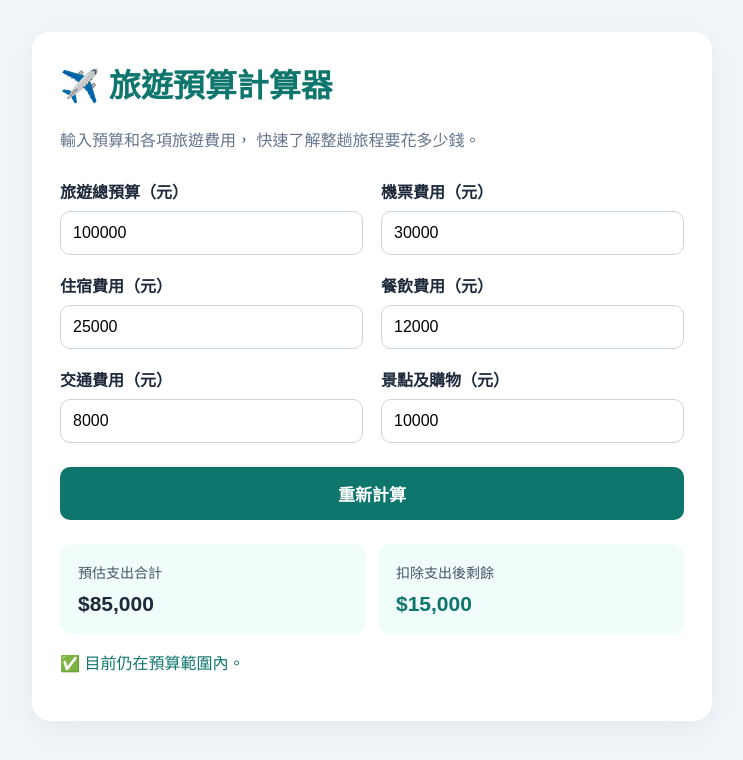
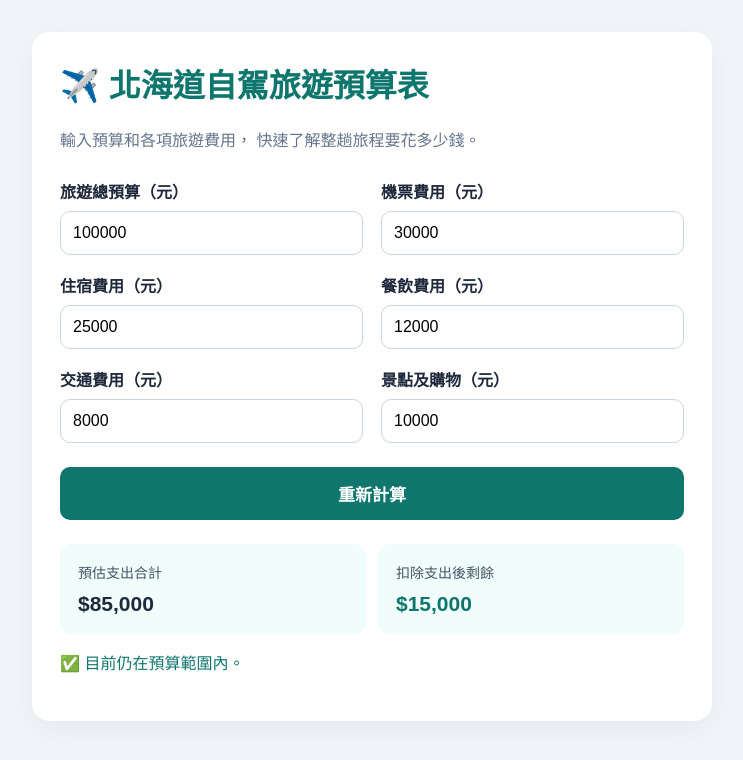
Before and after one commit to ITSERIC001/travel-budget-tool, a plain HTML site: page index.html in a window 1280 px wide. Shown: the whole page, without its empty margins (268-1011 px from the left). Drawn offline with Linux system fonts and the light colour scheme.

Commit message:
Update heading for travel budget calculator

```diff
--- a/index.html
+++ b/index.html
@@ -120,7 +120,7 @@
 
 <body>
   <main class="card">
-    <h1>✈️ 旅遊預算計算器</h1>
+    <h1>✈️ 北海道自駕旅遊預算表</h1>
 
     <p class="intro">
       輸入預算和各項旅遊費用，
```
